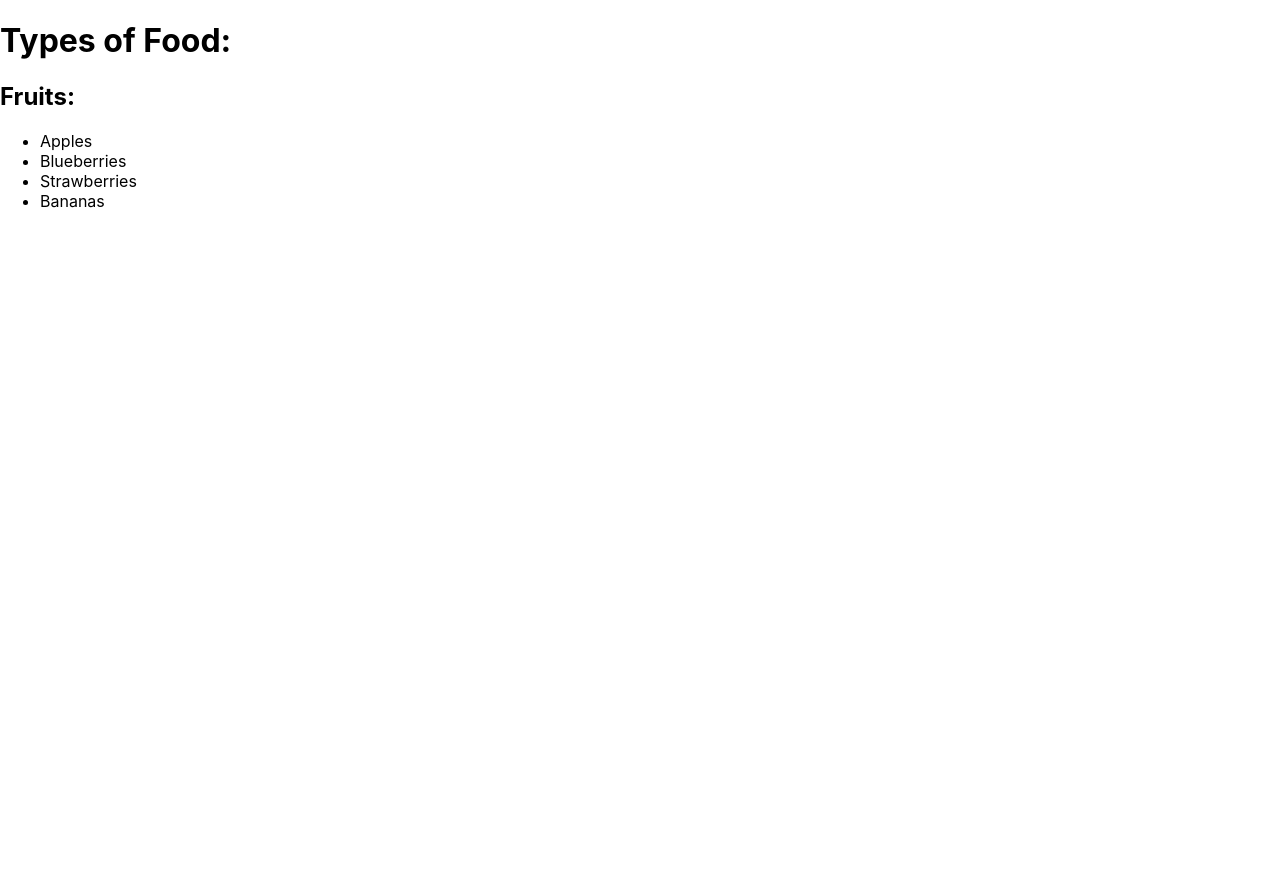
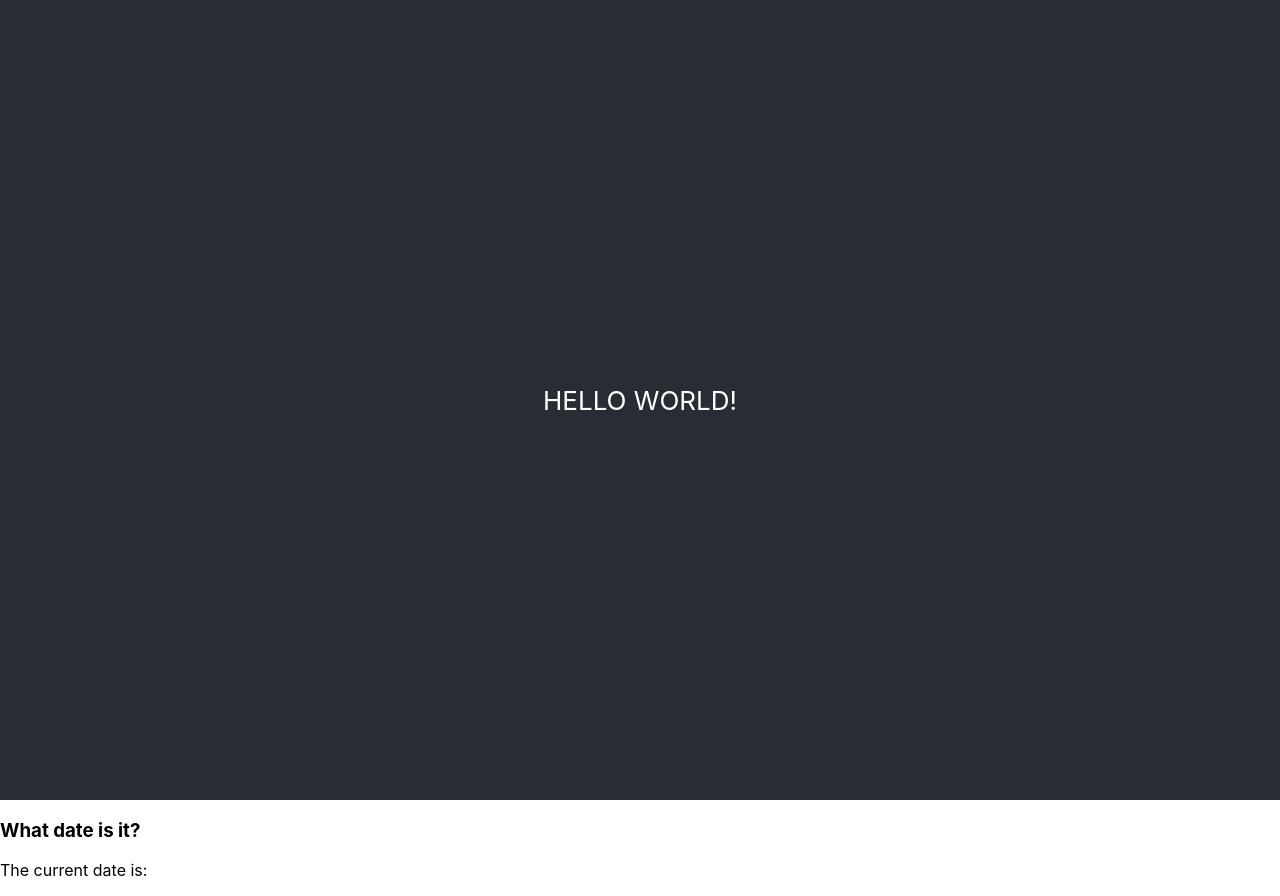
Before and after one commit to ChadHarper811/react_practice, a React (Create React App) app: page / in a window 1280 px wide. Before the commit the page ends 800 px from the top, so only its background shows below. Built offline with nearby package versions, Linux system fonts and the light colour scheme.

Commit message:
practice problem 6

```diff
--- a/src/App.js
+++ b/src/App.js
@@ -1,25 +1,12 @@
 import './App.css';
 import React from 'react';
 
-class ParentComponent extends React.Component {
-  constructor(props) {
-    super(props);
-  }
-  render() {
-    return (
-      <div>
-        <h1>I am the parent</h1>
-      </div>
-    );
-  }
-};
 
 const App = () => {
   return (
     <div className="App">
       <header className="App-header">
         HELLO WORLD!
-        <ParentComponent />
       </header>
     </div>
   );
--- /dev/null
+++ b/src/Calendar.js
@@ -0,0 +1,22 @@
+const CurrentDate = () => {
+    return (
+      <div>
+        { /* Change code below this line */ }
+        <p>The current date is: </p>
+        { /* Change code above this line */ }
+      </div>
+    );
+  };
+
+  const Calendar = () => {
+    return (
+        <div>
+        <h3>What date is it?</h3>
+        { /* Change code below this line */ }
+        <CurrentDate />
+        { /* Change code above this line */ }
+      </div>
+    );
+  }
+
+export default Calendar;
--- a/src/index.js
+++ b/src/index.js
@@ -3,52 +3,14 @@ import ReactDOM from 'react-dom/client';
 import './index.css';
 import App from './App';
 import reportWebVitals from './reportWebVitals';
-
-
-const TypesOfFruit = () => {
-  return (
-    <div>
-      <h2>Fruits:</h2>
-      <ul>
-        <li>Apples</li>
-        <li>Blueberries</li>
-        <li>Strawberries</li>
-        <li>Bananas</li>
-      </ul>
-    </div>
-  );
-};
-
-const Fruits = () => {
-  return (
-    <div>
-      { /* Change code below this line */ }
-      <TypesOfFruit />
-      { /* Change code above this line */ }
-    </div>
-  );
-};
-
-class TypesOfFood extends React.Component {
-  constructor(props) {
-    super(props);
-  }
-
-  render() {
-    return (
-      <div>
-        <h1>Types of Food:</h1>
-        { /* Change code below this line */ }
-        <Fruits />
-        { /* Change code above this line */ }
-      </div>
-    );
-  }
-};
+import Calendar from './Calendar';
 
 const root = ReactDOM.createRoot(document.getElementById('root'));
 root.render(
-  <TypesOfFood />
+  <React.StrictMode>
+    <App />
+    <Calendar />
+  </React.StrictMode>
 );
 
 // If you want to start measuring performance in your app, pass a function
```
